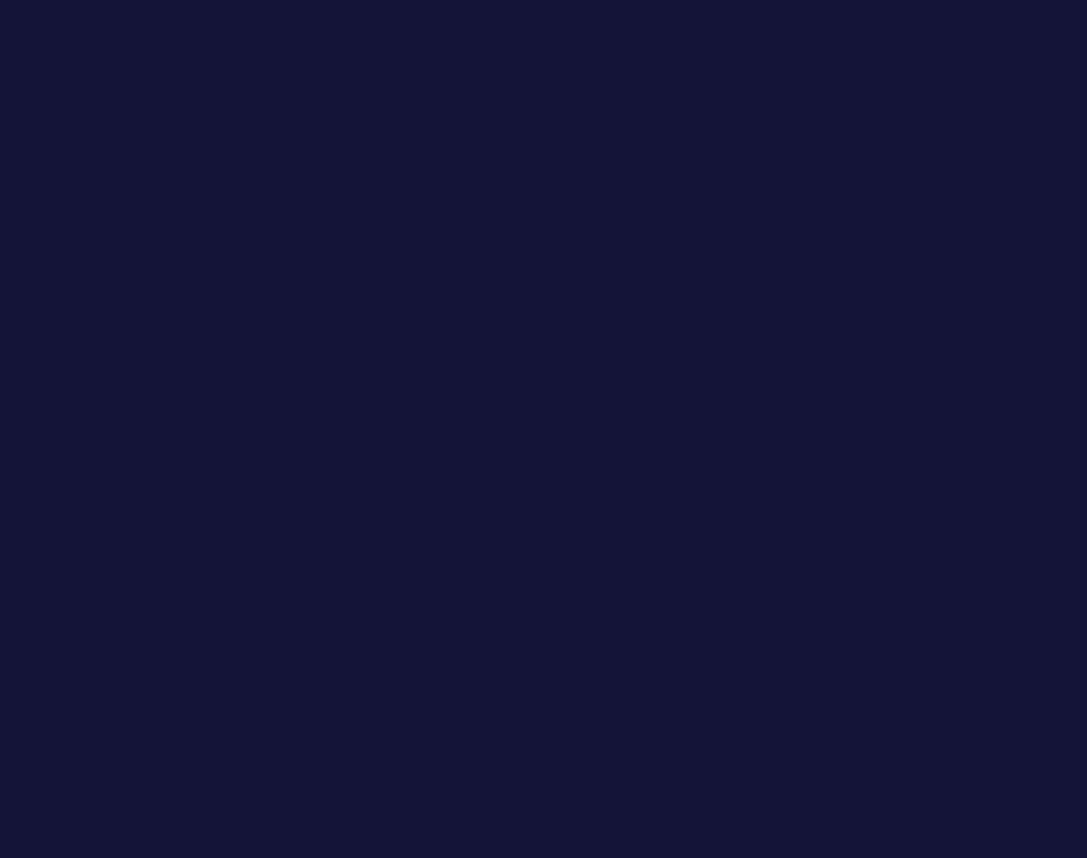
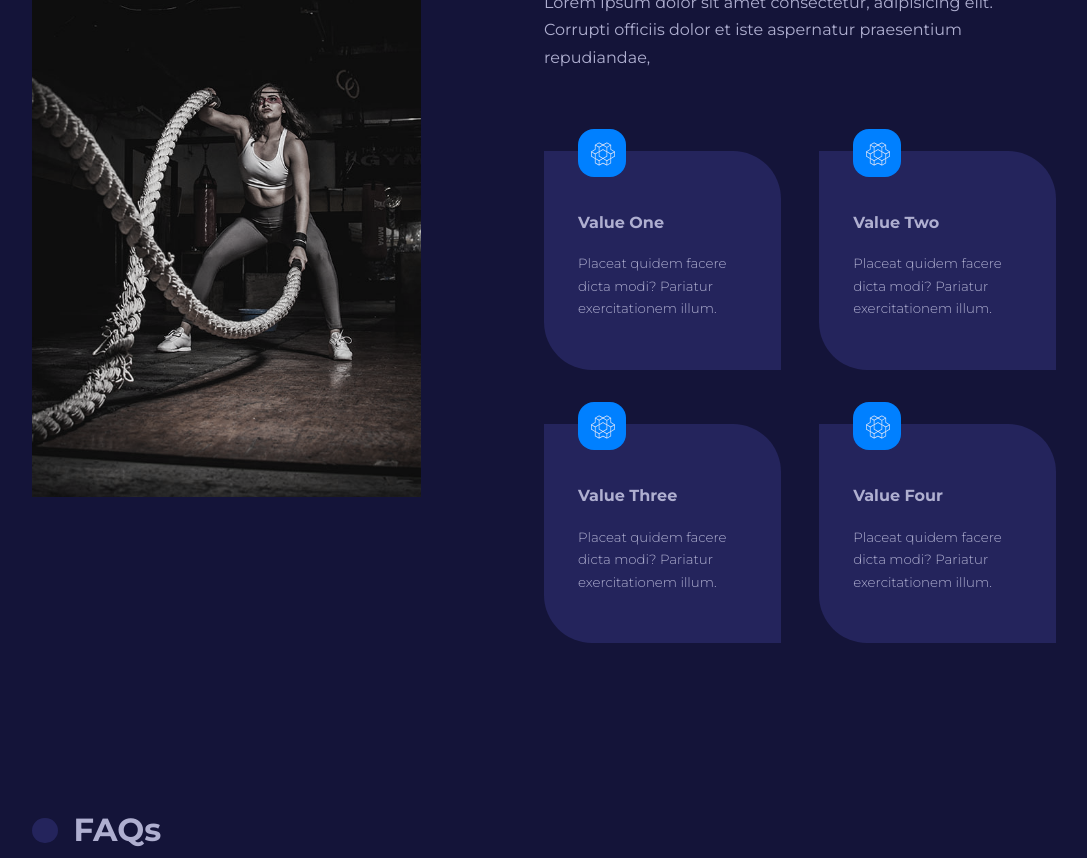
Before and after one commit to Aahad-Ali/Portfolio, a React (Create React App) app: page / in a window 1280 px wide. Shown: the part 1700-2558 px from the top of the page, without its empty margins (96-1183 px from the left). Before the commit the page ends 1451 px from the top, so only its background shows below. Built offline with nearby package versions, Linux system fonts and the light colour scheme.

Commit message:
Add files via upload

```diff
--- /dev/null
+++ b/src/components/FAQ.jsx
@@ -0,0 +1,18 @@
+import {AiOutlinePlus} from 'react-icons/ai';
+import {AiOutlineMinus} from 'react-icons/ai';
+
+
+const FAQ = ({question,answer}) => {
+  return (
+  <article className="faq">
+    <div>
+        <h4>{question}</h4>
+        <button className="faq_icon">
+            <AiOutlinePlus/>
+        </button>
+    </div>
+  </article>
+  )
+}
+
+export default FAQ
--- /dev/null
+++ b/src/components/FAQs.jsx
@@ -0,0 +1,18 @@
+import SectionHead from "./SectionHead";
+import { FaQuestions } from "react-icons/fa";
+import { faqs } from "../data";
+import FAQ from "./FAQ";
+
+const FAQs = () => {
+  return (
+    <section className="faqs">
+      <div className="container faqs_containers">
+        <SectionHead icon={FaQuestions} title="FAQs">
+          <div className="faqs_wrapper">vcvgbcfg</div>
+        </SectionHead>
+      </div>
+    </section>
+  );
+};
+
+export default FAQs;
--- a/src/components/Values.jsx
+++ b/src/components/Values.jsx
@@ -1,12 +1,39 @@
-
-
+import Image from "../images/values.jpg";
+import SectionHead from "./SectionHead";
+import { GiCutDiamond } from "react-icons/gi";
+import { values} from "../data";
+import Card from "../UI/Card";
 
 const Values = () => {
   return (
-    <div>
+    <section className="values">
+      <div className="container values_container">
+        <div className="values_left">
+          <div className="values_image">
+            <img src={Image} alt="values image" />
+          </div>
+        </div>
+        <div className="values_right">
+          <SectionHead icon={GiCutDiamond} title="values" />
+          <p>
+            Lorem ipsum dolor sit amet consectetur, adipisicing elit. Corrupti
+            officiis dolor et iste aspernatur praesentium repudiandae,
+          </p>
+          <div className="values_wrapper">
+            {
+              values.map(({id,icon,title,desc})=>{
+                return <Card className='values_value'>
+                  <span>{icon}</span>
+                  <h4>{title}</h4>
+                  <small>{desc}</small>
+                </Card>
+              })
+            }
+          </div>
+        </div>
+      </div>
+    </section>
+  );
+};
 
-    </div>
-  )
-}
-
-export default Values
+export default Values;
--- a/src/pages/home/Home.jsx
+++ b/src/pages/home/Home.jsx
@@ -1,7 +1,7 @@
+import FAQs from "../../components/FAQs";
 import Header from "../../components/Header";
 import Programs from "../../components/Programs";
 import Values from "../../components/Values";
-
 
 import "./home.css";
 
@@ -11,7 +11,7 @@ const Home = () => {
       <Header />
       <Programs />
       <Values />
-
+      <FAQs />
     </>
   );
 };
--- a/src/pages/home/home.css
+++ b/src/pages/home/home.css
@@ -54,7 +54,6 @@
   grid-template-columns: repeat(4, 1fr);
   gap: 3rem;
   margin-top: 4rem;
-
 }
 .programs_program a {
   margin-top: 2.5rem;
@@ -66,3 +65,40 @@ justify-content: center;
   background-color: var(--color-secondary);
   color: var(--color-gray-600);
 }
+
+/* ============= values ======================= */
+
+.values_container {
+  display: grid;
+  grid-template-columns: 38% 50%;
+  gap: 12%;
+}
+
+.values_image {
+  filter: saturate(0.25);
+  transition: var(--transition);
+}
+
+.values_image:hover {
+  filter: saturate(1);
+}
+.values_right p {
+  margin: 1.5rem 0 5rem;
+}
+
+.values_wrapper {
+  display: grid;
+  grid-template-columns: 1fr 1fr;
+  gap: 3.4rem 2.4rem;
+}
+
+.card.values_value {
+  padding-top: 3.5rem;
+  text-align: left;
+  position: relative;
+}
+
+.card.values_value span {
+  position: absolute;
+  top: -1.5rem;
+}
```
Lines whose indentation alone changed are shown as unchanged.
